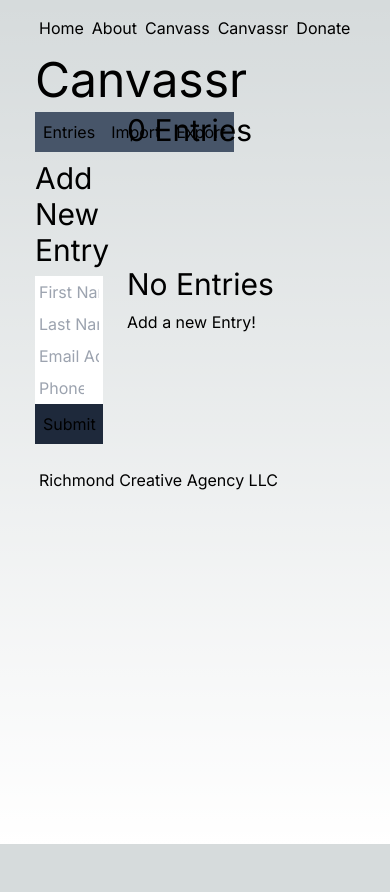
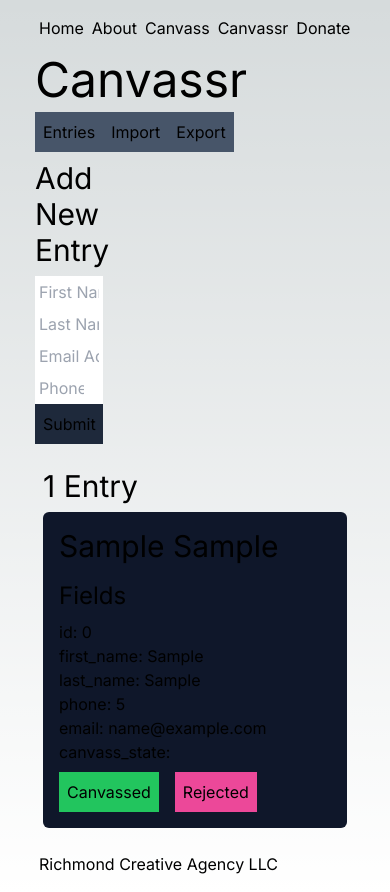
Before and after one commit to Richmond-Creative-Agency/fieldagent, a Next.js app: page /tool/canvassr in a window 390 px wide. Both pictures are taken after typing "Sample", "Sample", "name@example.com", "5" into the empty fields and a click on the button "Submit". Before the commit the page ends 844 px from the top, so only its background shows below. Built offline with nearby package versions, Linux system fonts and the light colour scheme.

Commit message:
hotfix: Async causing me grief

```diff
--- a/src/app/tool/canvassr/CanvassList.jsx
+++ b/src/app/tool/canvassr/CanvassList.jsx
@@ -3,10 +3,10 @@ import P from '../../ui/typography/P';
 import { Suspense } from 'react';
 import CanvassrEntry from './CanvassrEntry';
 import Loading from './loading';
-export default async function CanvassList({ canvassList, setCanvassList }) {
+export default function CanvassList({ canvassList, setCanvassList }) {
   return (
     canvassList && (
-      <div className="grid grid-cols-subgrid col-span-9 px-2">
+      <div className="md:grid grid-cols-subgrid col-span-12 md:col-span-9 px-2">
         <h2 className="text-3xl mb-2 col-span-9">
           {canvassList.length} Entr{canvassList.length === 1 ? 'y' : 'ies'}
         </h2>
--- a/src/app/tool/canvassr/CanvassrEntry.jsx
+++ b/src/app/tool/canvassr/CanvassrEntry.jsx
@@ -1,15 +1,15 @@
 import H2 from '../../ui/typography/H2';
 import H3 from '../../ui/typography/H3';
-export default async function CanvassrEntry({ entry, index, setCanvassList }) {
+export default function CanvassrEntry({ entry, index, setCanvassList }) {
   const { first_name, last_name, canvass_state = null } = entry;
 
-  let classes = 'p-4 col-span-3 rounded-md bg-slate-900';
+  let classes = 'p-4 my-2 col-span-3 rounded-md bg-slate-900';
 
   if (canvass_state === 'canvassed') {
-    classes = 'p-4 col-span-3 rounded-md bg-green-900';
+    classes = 'p-4 my-2 col-span-3 rounded-md bg-green-900';
   }
   if (canvass_state === 'rejected') {
-    classes = 'p-4 col-span-3 rounded-md bg-red-900';
+    classes = 'p-4 my-2 col-span-3 rounded-md bg-red-900';
   }
 
   function canvassContact() {
```
